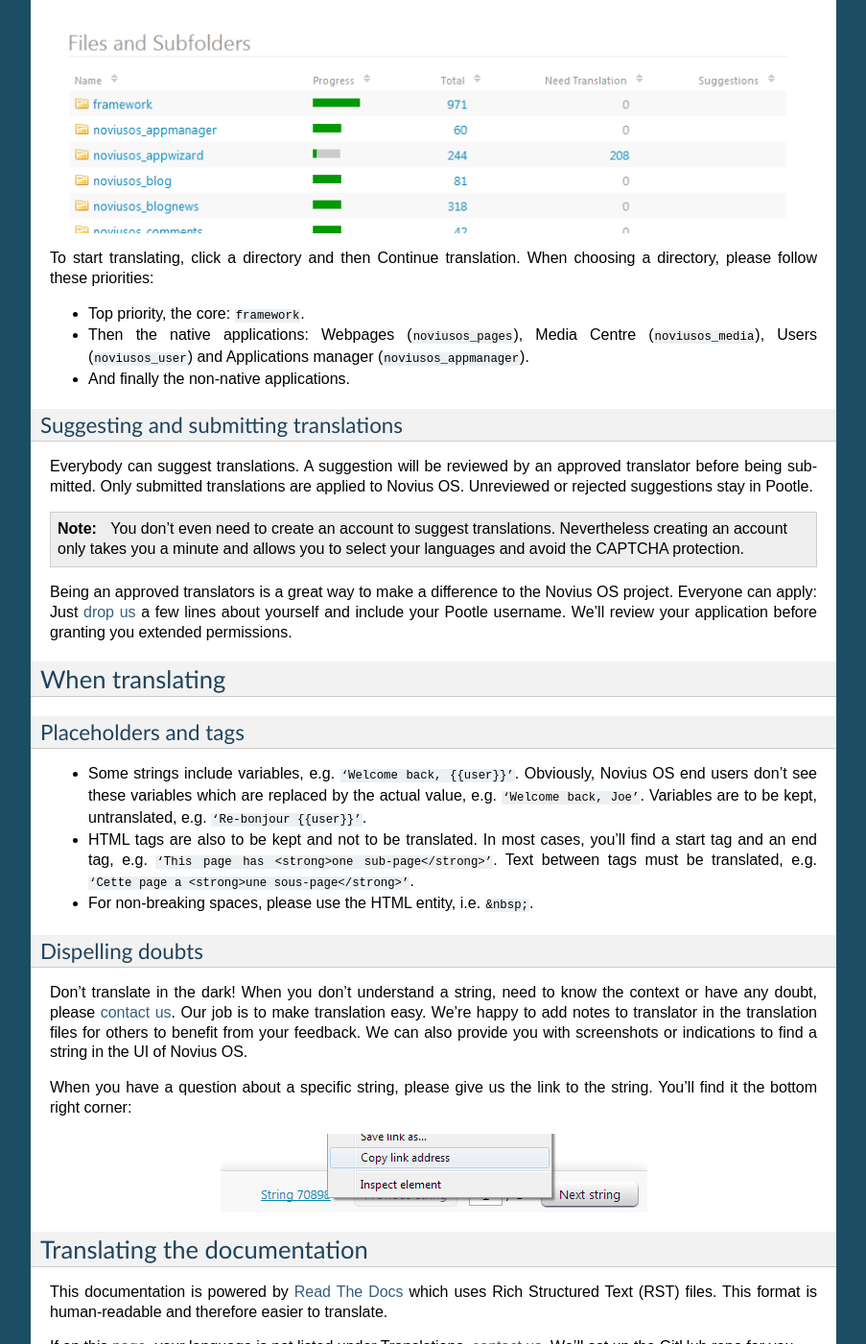
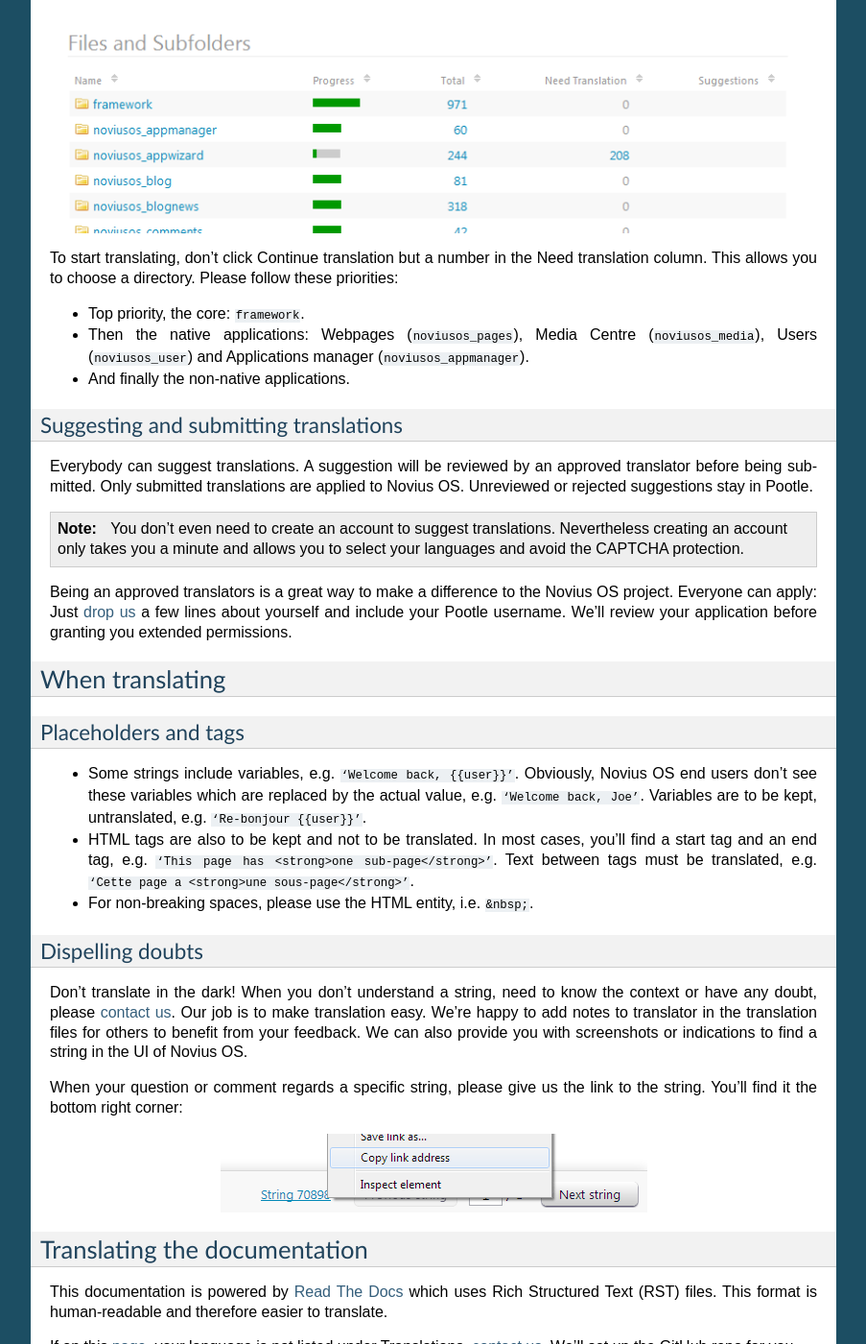
Before and after one commit to Meroje/documentation-en, a Sphinx documentation site: the page built from source/contribute/translate.rst, in a window 1280 px wide and 1400 px high, scrolled down 1016 px. Shown: the whole window at 96% size, without its empty margins (198-1101 px from the left). Built offline with Sphinx 7.4.7, drawn with Linux system fonts in a browser that asks for light colours.

Commit message:
Translator's guide - Rephrasing

```diff
--- a/source/contribute/translate.rst
+++ b/source/contribute/translate.rst
@@ -46,7 +46,7 @@
 	:alt: Translation directories
 	:align: center
 
-To start translating, click a directory and then :guilabel:`Continue translation`. When choosing a directory, please follow these priorities:
+To start translating, don't click :guilabel:`Continue translation` but a number in the :guilabel:`Need translation` column. This allows you to choose a directory. Please follow these priorities:
 
 * Top priority, the core: :file:`framework`.
 * Then the native applications: Webpages (:file:`noviusos_pages`), Media Centre (:file:`noviusos_media`), Users (:file:`noviusos_user`) and Applications manager (:file:`noviusos_appmanager`).
@@ -78,7 +78,7 @@
 
 Don't translate in the dark! When you don't understand a string, need to know the context or have any doubt, please `contact us <http://forums.novius-os.org/en/want-translate-novius,15.html>`__. Our job is to make translation easy. We're happy to add notes to translator in the translation files for others to benefit from your feedback. We can also provide you with screenshots or indications to find a string in the UI of Novius OS.
 
-When you have a question about a specific string, please give us the link to the string. You'll find it the bottom right corner:
+When your question or comment regards a specific string, please give us the link to the string. You'll find it the bottom right corner:
 
 .. image:: images/pootle-nos-string-url.png
 	:alt: String URL
```
